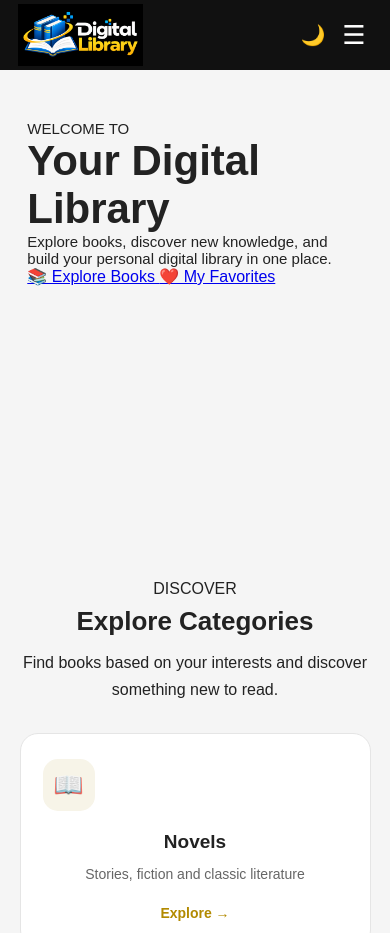
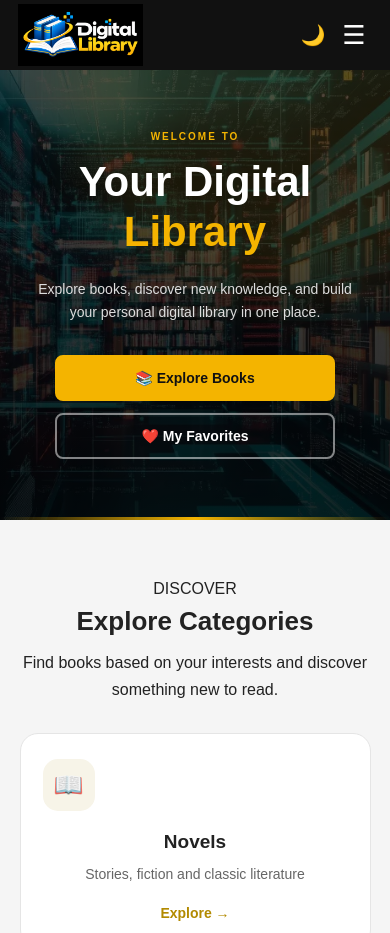
Before and after one commit to musfirashahin5-create/digital-library, a plain HTML site: page index.html in a window 390 px wide. Shown: the top 933 px of the page. Drawn offline with Linux system fonts and the light colour scheme; no server answers.

Commit message:
Update home  page design

```diff
--- a/css/style.css
+++ b/css/style.css
@@ -421,6 +421,326 @@ textarea {
 
     text-decoration: none;
 }
+
+/* =========================================================
+   HOME HERO SECTION
+========================================================= */
+
+.hero {
+    min-height: 500px;
+
+    display: flex;
+    align-items: center;
+    justify-content: center;
+
+    position: relative;
+
+    padding: 80px 7%;
+
+    text-align: center;
+
+    background:
+        linear-gradient(
+            rgba(0, 0, 0, 0.72),
+            rgba(0, 0, 0, 0.85)
+        ),
+        url("../assets/images/login.webp");
+
+    background-size: cover;
+    background-position: center;
+
+    color: white;
+
+    overflow: hidden;
+}
+
+
+/* Gold glow */
+
+.hero::before {
+    content: "";
+
+    position: absolute;
+
+    width: 450px;
+    height: 450px;
+
+    border-radius: 50%;
+
+    background: rgba(244, 180, 0, 0.10);
+
+    top: -220px;
+    right: -120px;
+
+    filter: blur(30px);
+}
+
+
+/* Hero content */
+
+.hero-content {
+    max-width: 800px;
+
+    position: relative;
+
+    z-index: 2;
+
+    margin: auto;
+}
+
+
+/* Small title */
+
+.hero .small-title {
+    color: #f4b400;
+
+    font-size: 13px;
+
+    font-weight: bold;
+
+    letter-spacing: 4px;
+
+    margin-bottom: 15px;
+}
+
+
+/* Main heading */
+
+.hero h1 {
+    font-size: 55px;
+
+    line-height: 1.15;
+
+    margin-bottom: 20px;
+
+    color: white;
+
+    font-weight: 700;
+}
+
+
+/* Gold text */
+
+.hero h1 span {
+    color: #f4b400;
+}
+
+
+/* Description */
+
+.hero-content > p:not(.small-title) {
+    max-width: 650px;
+
+    margin: 0 auto 30px;
+
+    color: #ddd;
+
+    font-size: 17px;
+
+    line-height: 1.8;
+}
+
+
+/* =========================================================
+   HERO BUTTONS
+========================================================= */
+
+.hero-buttons {
+    display: flex;
+
+    justify-content: center;
+
+    align-items: center;
+
+    gap: 15px;
+}
+
+
+.primary-btn,
+.secondary-btn {
+    display: inline-block;
+
+    padding: 13px 22px;
+
+    border-radius: 8px;
+
+    text-decoration: none;
+
+    font-size: 14px;
+
+    font-weight: bold;
+
+    transition: 0.3s ease;
+}
+
+
+/* Primary */
+
+.primary-btn {
+    background: #f4b400;
+
+    color: #111;
+
+    border: 2px solid #f4b400;
+}
+
+
+.primary-btn:hover {
+    background: #d4af37;
+
+    border-color: #d4af37;
+
+    transform: translateY(-3px);
+
+    box-shadow:
+        0 8px 20px rgba(244, 180, 0, 0.25);
+}
+
+
+/* Secondary */
+
+.secondary-btn {
+    background: transparent;
+
+    color: white;
+
+    border: 2px solid rgba(255, 255, 255, 0.5);
+}
+
+
+.secondary-btn:hover {
+    background: white;
+
+    color: #111;
+
+    border-color: white;
+
+    transform: translateY(-3px);
+}
+
+
+/* =========================================================
+   HERO BOTTOM GOLD LINE
+========================================================= */
+
+.hero::after {
+    content: "";
+
+    position: absolute;
+
+    bottom: 0;
+    left: 0;
+
+    width: 100%;
+    height: 3px;
+
+    background: linear-gradient(
+        90deg,
+        transparent,
+        #f4b400,
+        transparent
+    );
+}
+
+
+/* =========================================================
+   DARK MODE
+========================================================= */
+
+body.dark-mode .hero {
+    background:
+        linear-gradient(
+            rgba(0, 0, 0, 0.78),
+            rgba(0, 0, 0, 0.90)
+        ),
+        url("../assets/images/login.webp");
+
+    background-size: cover;
+    background-position: center;
+}
+
+
+/* =========================================================
+   MOBILE HERO
+========================================================= */
+
+@media (max-width: 650px) {
+
+    .hero {
+        min-height: 470px;
+
+        padding: 60px 7%;
+    }
+
+
+    .hero .small-title {
+        font-size: 11px;
+
+        letter-spacing: 3px;
+    }
+
+
+    .hero h1 {
+        font-size: 38px;
+
+        line-height: 1.2;
+    }
+
+
+    .hero-content > p:not(.small-title) {
+        font-size: 14px;
+
+        line-height: 1.7;
+    }
+
+
+    .hero-buttons {
+        flex-direction: column;
+
+        width: 100%;
+
+        gap: 12px;
+    }
+
+
+    .primary-btn,
+    .secondary-btn {
+        width: 100%;
+
+        max-width: 280px;
+
+        text-align: center;
+    }
+
+}
+
+
+/* =========================================================
+   SMALL MOBILE
+========================================================= */
+
+@media (max-width: 400px) {
+
+    .hero {
+        min-height: 450px;
+
+        padding: 50px 6%;
+    }
+
+
+    .hero h1 {
+        font-size: 32px;
+    }
+
+
+    .hero .small-title {
+        font-size: 10px;
+
+        letter-spacing: 2px;
+    }
+
+}
+
 /* =========================================================
    COMMON SECTIONS
 ========================================================= */
```
